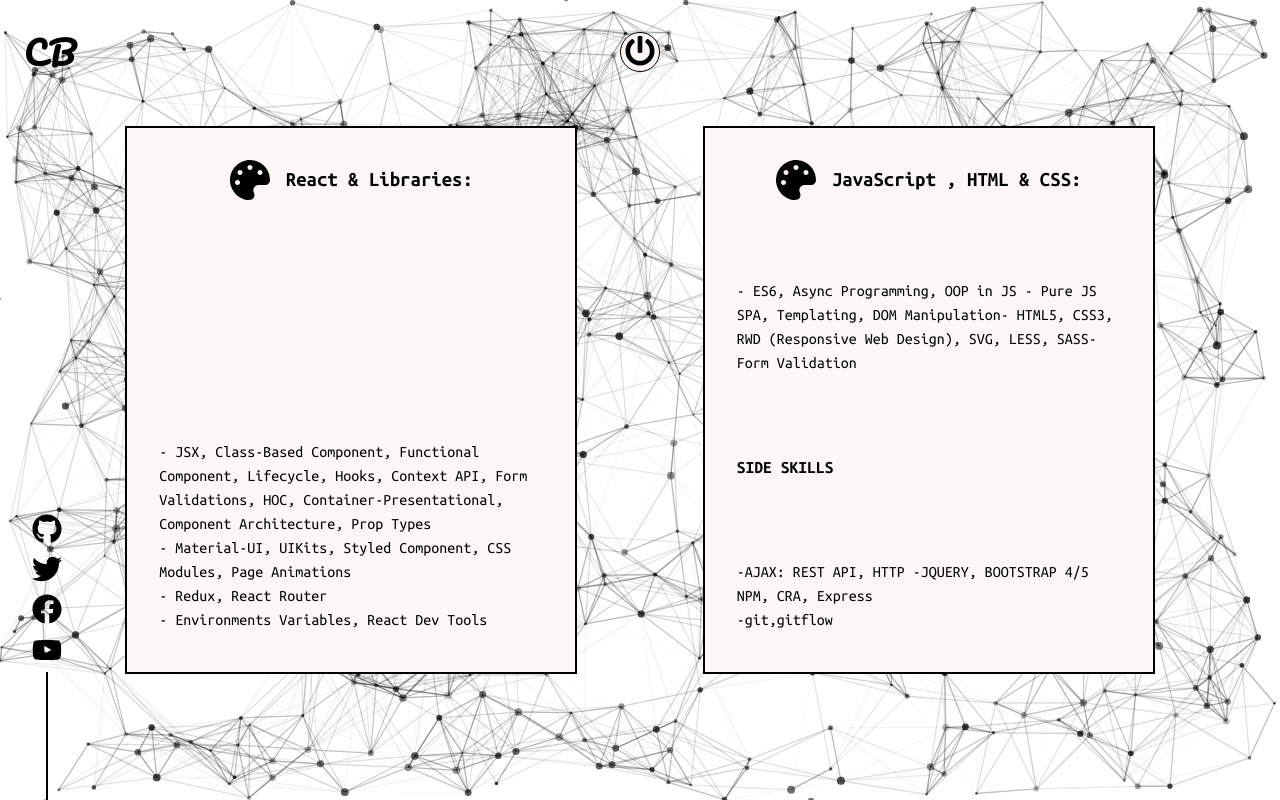
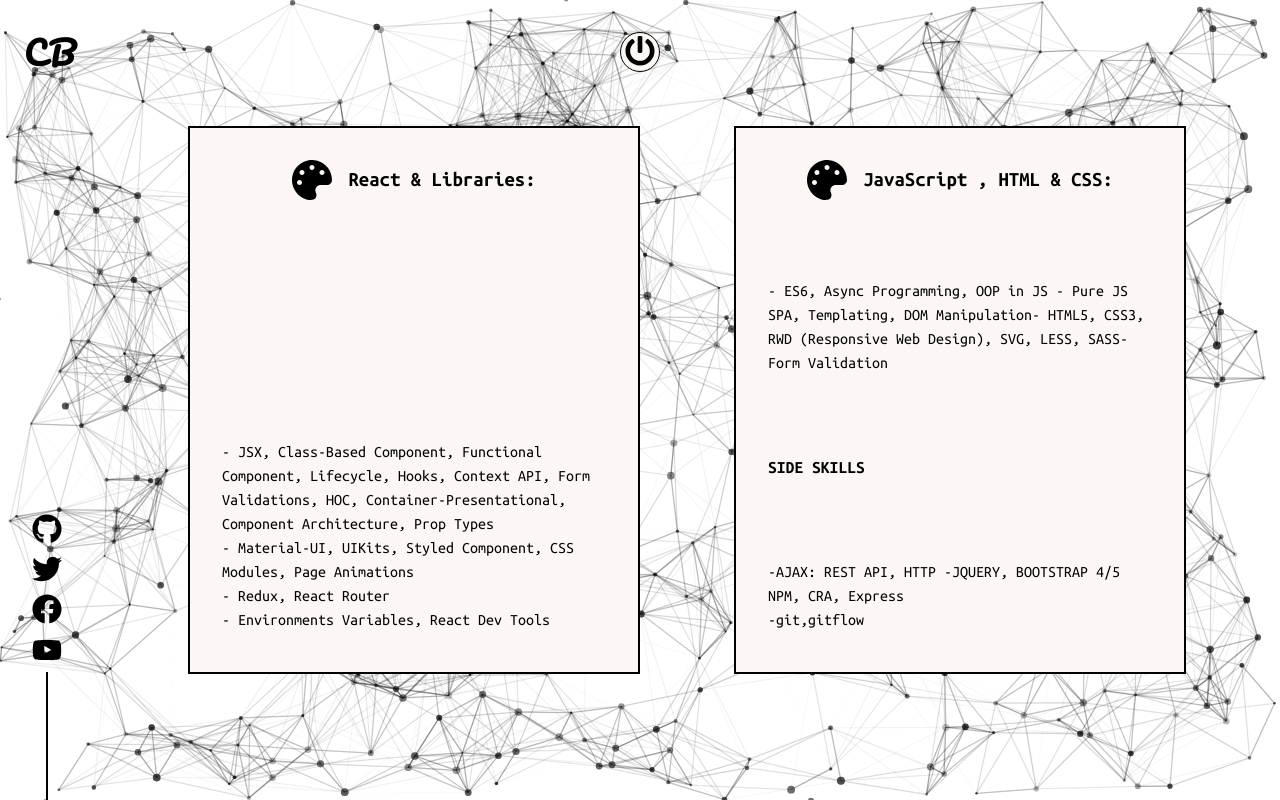
Before and after one commit to saeidAtashin/portfolio, a React (Create React App) app: page /skills in a window 1280 px wide. Built offline with nearby package versions, Linux system fonts and the light colour scheme.

Commit message:
delete extra code

```diff
--- a/src/subComponents/ParticleComponent.js
+++ b/src/subComponents/ParticleComponent.js
@@ -1,37 +1,10 @@
-import "./styles.css";
 import Particles from "react-tsparticles";
-import config from "../config/particlesjs-config-light.json";
 import configLight from "../config/particlesjs-config-light.json";
 import configDark from "../config/particlesjs-config.json";
 export default function App(props) {
   return (
-    <div className="App">
+    <div>
       <Particles options={props.theme === 'light' ?  configDark : configLight} />
-      {/* <h1>React-tsParticles</h1> */}
     </div>
   );
 }
-
-
-// import "./styles.css";import Particles from "react-tsparticles";
-// import configLight from "../config/particlesjs-config-light.json";
-// import configDark from "../config/particlesjs-config.json";
-// import styled from "styled-components";
-
-// const Box = styled.div`
-// position: absolute;
-// top: 0;
-// right: 0;
-// left: 0;
-// bottom: 0;
-// z-index: 0;
-// `
-
-// export default function ParticleComponent(props) {
-//   return (
-//     <Box>
-//       {/* // bug is here, props not working */}
-//       <Particles options={props.theme === 'light' ? configLight : configDark } />
-//     </Box>
-//   );
-// }
--- a/src/subComponents/styles.css
+++ /dev/null
@@ -1,21 +0,0 @@
-.App {
-  font-family: sans-serif;
-  position: absolute;
-
-  text-align: center;
-  height: 100vh;
-  width: 100vw;
-  color: white;
-  background-image: cover;
-  background-size: cover;
-
-  display: flex;
-  justify-content: center;
-  align-items: center;
-  z-index: -1;
-top: 0;
-right: 0;
-left: 0;
-bottom: 0;
-z-index: 0;
-}
```
